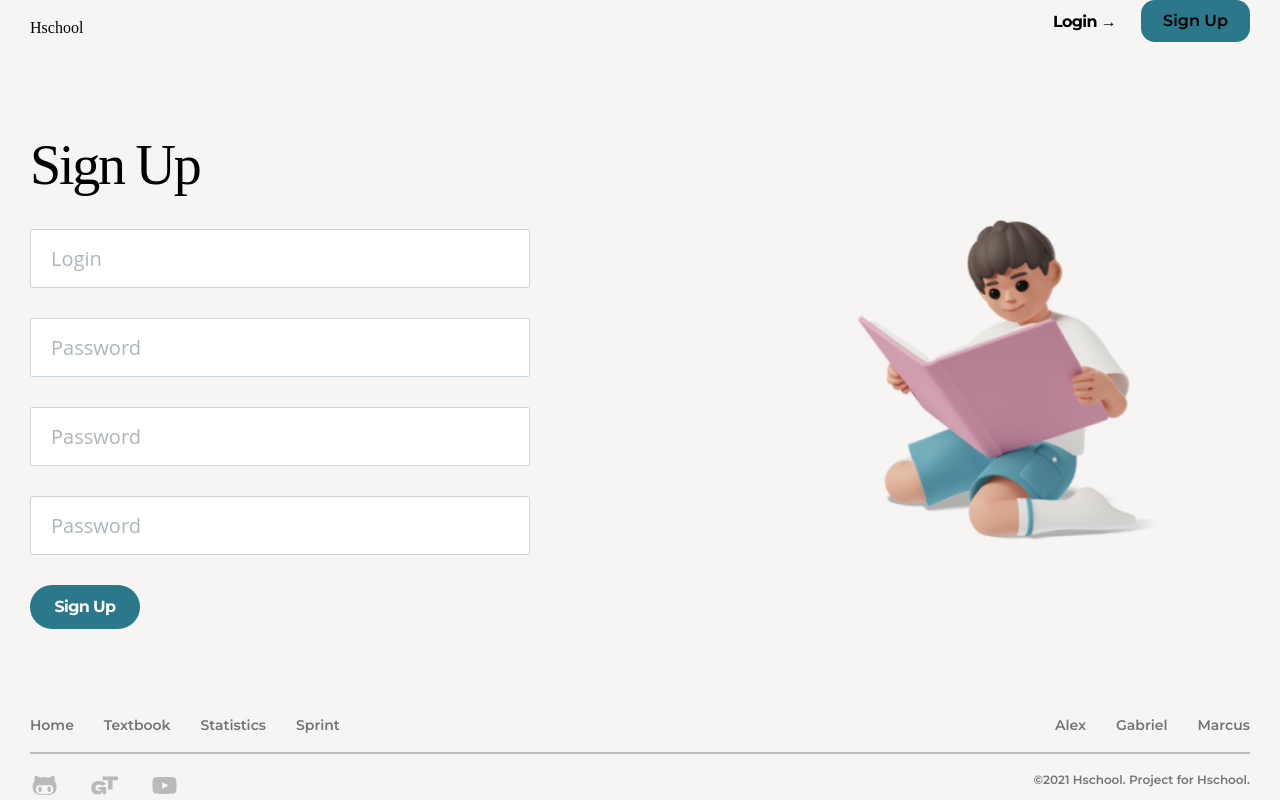
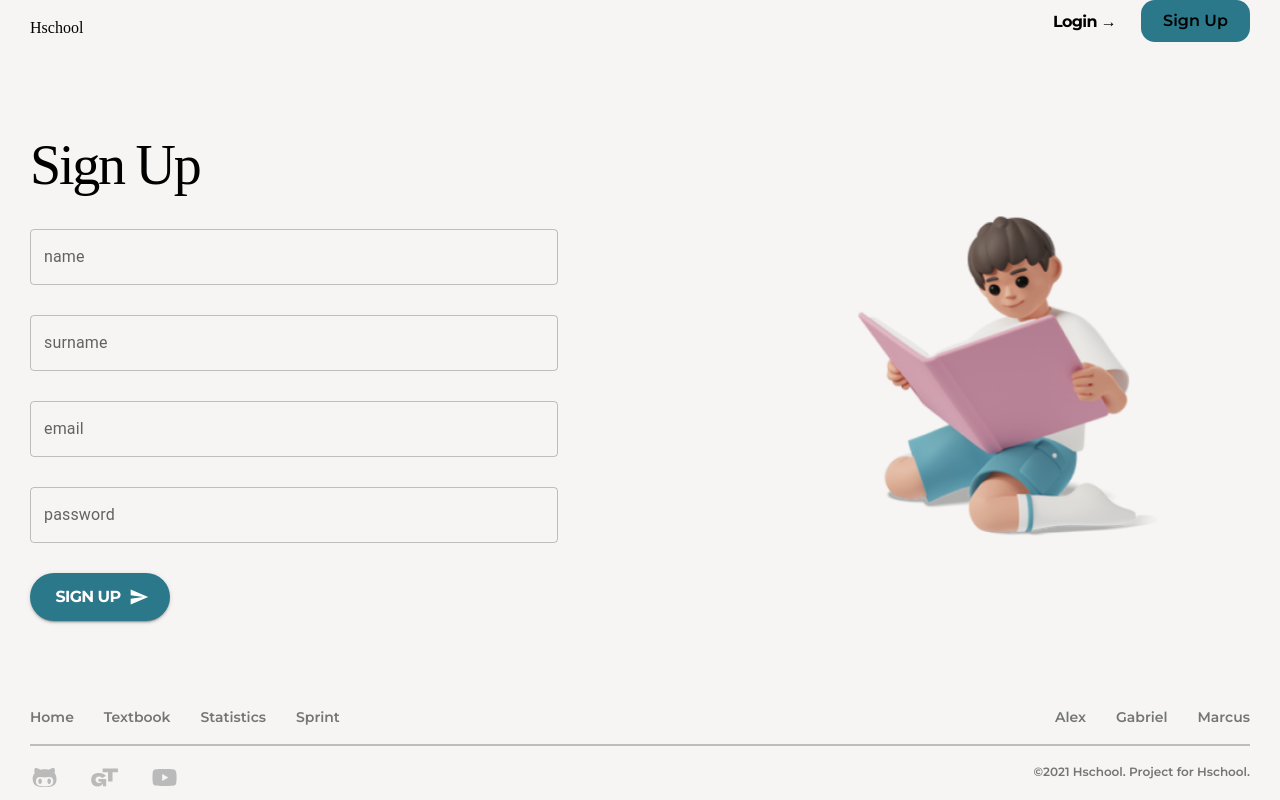
Before and after one commit to Mrkrimers/EducationPlatform, a React (Create React App) app in the folder client/: page /registration in a window 1280 px wide. Built offline with nearby package versions, Linux system fonts and the light colour scheme; a web font is replaced by a local one.

Commit message:
added props

```diff
--- a/client/package.json
+++ b/client/package.json
@@ -3,6 +3,10 @@
   "version": "0.1.0",
   "private": true,
   "dependencies": {
+    "@emotion/react": "^11.11.1",
+    "@emotion/styled": "^11.11.0",
+    "@mui/icons-material": "^5.14.3",
+    "@mui/material": "^5.14.5",
     "@testing-library/jest-dom": "^5.17.0",
     "@testing-library/react": "^13.4.0",
     "@testing-library/user-event": "^13.5.0",
--- a/client/src/components/Footer/Footer.js
+++ b/client/src/components/Footer/Footer.js
@@ -1,21 +1,16 @@
+import Options from './Options/Options'
 import style from './style.module.css'
 
 function Footer() {
     return (
-        <>
         <div className={style.footer}>
             <div className={style.navigation}>
                 <div className={style.navWeb}>
-                        <p>Home</p>
-                        <p>Textbook</p>
-                        <p>Statistics</p>
-                        <p>Sprint</p>
+                    <Options data={['Home', 'Textbook', 'Statistics', 'Sprint']} />
                 </div>
 
                 <div className={style.navName}>
-                        <p>Alex</p>
-                        <p>Gabriel</p>
-                        <p>Marcus</p>
+                    <Options data={['Alex', 'Gabriel', 'Marcus']} />
                 </div>
             </div>
 
@@ -24,15 +19,12 @@ function Footer() {
             <div className={style.logoHschool}>
 
                 <div className={style.imgLittle}>
-                        <div className={style.imgCat}></div>
-                        <div className={style.imgGT}></div>
-                        <div className={style.imgYoutube}></div>
+                    {['imgCat', 'imgGT', 'imgYoutube'].map((el, index) => <div key={index} className={style[el]}></div>)}
                 </div>
 
                 <p>©2021 Hschool. Project for Hschool.</p>
             </div>
         </div>
-        </>
     )
 }
 
--- /dev/null
+++ b/client/src/components/Footer/Options/Options.js
@@ -0,0 +1,9 @@
+function Options(props) {
+    return (
+        <>
+            {props.data.map((el, index) => <p key={index}>{el}</p>)}
+        </>
+    )
+}
+
+export default Options;
--- /dev/null
+++ b/client/src/components/Input/Input.js
@@ -0,0 +1,12 @@
+import { TextField } from '@mui/material'
+
+function InputReg({ data }) {
+    return (
+        <>
+            {data.map((el, index) => <div key={index}>
+                <TextField type={el.type} label={el.text} variant="outlined" />
+            </div>)}
+        </>)
+}
+
+export default InputReg;
--- a/client/src/index.css
+++ b/client/src/index.css
@@ -4,6 +4,11 @@
     box-sizing: border-box;
     font-style: normal;
     font-family: Montserrat;
+}
+
+html{
+    width: 100vw;
+    overflow-x: hidden;
 }
 
 body {
--- a/client/src/pages/LoginPage/LoginPage.js
+++ b/client/src/pages/LoginPage/LoginPage.js
@@ -1,8 +1,12 @@
 import Footer from '../../components/Footer/Footer';
 import Header from '../../components/Header/Header';
+import Input from '../../components/Input/Input'
 import style from './style.module.css'
+import { Button } from '@mui/material/';
 
 function LoginPage() {
+    const array = [{ text: "email", type: "text" }, { text: "password", type: "password" }]
+
     return (
         <>
             <Header />
@@ -11,14 +15,9 @@ function LoginPage() {
                 <div className={style.info}>
                     <h1>Login</h1>
 
-                    <div >
-                        <input placeholder='Login' />
-                    </div>
-                    <div>
-                        <input placeholder='Password' />
-                    </div>
+                    <Input data={array} />
 
-                    <div className={style.btnLogin}>Login</div>
+                    <Button className={style.btnLogin} variant="contained">Login</Button>
                 </div>
 
                 <div className={style.imgLogo}></div>
--- a/client/src/pages/LoginPage/style.module.css
+++ b/client/src/pages/LoginPage/style.module.css
@@ -21,18 +21,14 @@
 
 
 .wrapper .info input {
-    border-radius: 2px;
+    /* border-radius: 2px;
     border: 1px solid #CED4DA;
     color: black;
     font: 400 20px Open Sans;
 
-    padding: 15px 20px;
+    padding: 15px 20px; */
     width: 500px;
     outline: none;
-}
-
-.wrapper .info input::placeholder {
-    color: #ADB5BD;
 }
 
 .wrapper .info .btnLogin {
--- a/client/src/pages/RegistrationPage/RegistrationPage.js
+++ b/client/src/pages/RegistrationPage/RegistrationPage.js
@@ -1,8 +1,16 @@
 import style from './style.module.css'
 import Footer from "../../components/Footer/Footer";
 import Header from "../../components/Header/Header";
+import InputReg from '../../components/Input/Input';
+import { Button } from '@mui/material';
+import SendIcon from '@mui/icons-material/Send';
 
 function RegistrationPage() {
+    const array = [{ text: "name", type: "text" },
+    { text: "surname", type: "text" },
+    { text: "email", type: "text" },
+    { text: "password", type: "password" }]
+
     return (
         <>
             <Header />
@@ -11,20 +19,11 @@ function RegistrationPage() {
                 <div className={style.info}>
                     <h1>Sign Up</h1>
 
-                    <div >
-                        <input placeholder='Login' />
-                    </div>
-                    <div>
-                        <input placeholder='Password' />
-                    </div>
-                    <div>
-                        <input placeholder='Password' />
-                    </div>
-                    <div>
-                        <input placeholder='Password' />
-                    </div>
+                    <InputReg data={array} />
 
-                    <div className={style.btnLogin}>Sign Up</div>
+                    <Button className={style.btnLogin} variant="contained" endIcon={<SendIcon />}>
+                        Sign Up
+                    </Button>
                 </div>
 
                 <div className={style.imgLogo}></div>
--- a/client/src/pages/RegistrationPage/style.module.css
+++ b/client/src/pages/RegistrationPage/style.module.css
@@ -20,18 +20,8 @@
 }
 
 .wrapper .info input {
-    border-radius: 2px;
-    border: 1px solid #CED4DA;
-    color: black;
-    font: 400 20px Open Sans;
-
-    padding: 15px 20px;
     width: 500px;
     outline: none;
-}
-
-.wrapper .info input::placeholder {
-    color: #ADB5BD;
 }
 
 .wrapper .info .btnLogin {
@@ -45,7 +35,7 @@
     background: #2B788B;
 
     padding: 14px 22px;
-    width: 110px;
+    width: 140px;
 }
 
 .wrapper .imgLogo {
```
Also changed, not shown: 1 other file (tests, documents, lock files or other folders). Lines whose indentation alone changed are shown as unchanged.
